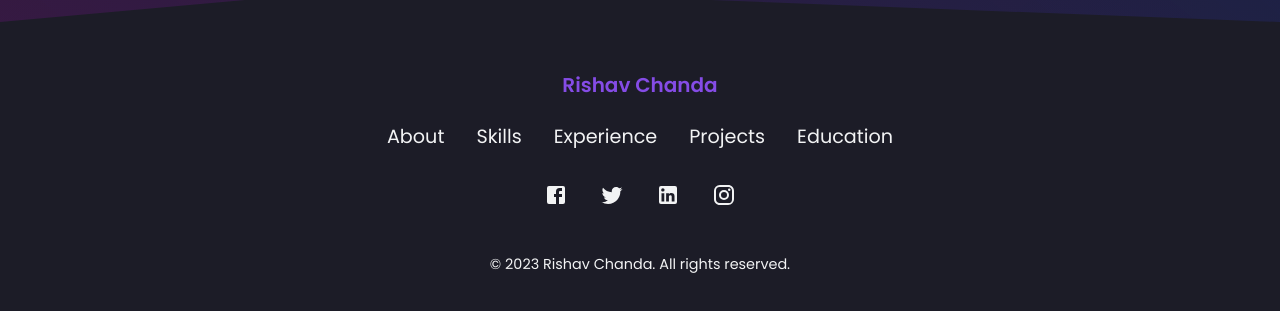
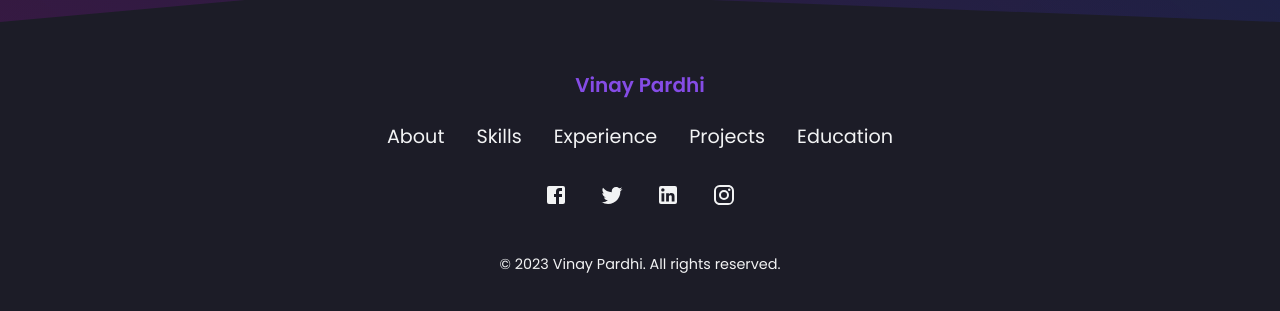
Before and after one commit to Vinay9902/portfolio_vinay, a React (Create React App) app: page / in a window 1280 px wide. Shown: the part 5427-5738 px from the top of the page. Built offline with nearby package versions, Linux system fonts and the light colour scheme.

Commit message:
changes in footer

```diff
--- a/src/App.js
+++ b/src/App.js
@@ -51,6 +51,7 @@ function App() {
       </Body>
     </Router>
   </ThemeProvider>
+
   );
 }
 
--- a/src/components/Footer/Footer.js
+++ b/src/components/Footer/Footer.js
@@ -88,7 +88,7 @@ function Footer() {
   return (
     <FooterContainer>
       <FooterWrapper>
-        <Logo>Rishav Chanda</Logo>
+        <Logo>Vinay Pardhi</Logo>
         <Nav>
           <NavLink href="#about">About</NavLink>
           <NavLink href="#skills">Skills</NavLink>
@@ -103,7 +103,7 @@ function Footer() {
           <SocialMediaIcon href={Bio.insta} target="display"><InstagramIcon /></SocialMediaIcon>
         </SocialMediaIcons>
         <Copyright>
-          &copy; 2023 Rishav Chanda. All rights reserved.
+          &copy; 2023 Vinay Pardhi. All rights reserved.
         </Copyright>
 
       </FooterWrapper>
--- a/src/components/Projects/Projects.js
+++ b/src/components/Projects/Projects.js
@@ -46,7 +46,7 @@ const Projects = ({openModal,setOpenModal}) => {
               <ProjectCard project={project} openModal={openModal} setOpenModal={setOpenModal}/>
             ))}
           {projects
-            .filter((item) => item.category == toggle)
+            .filter((item) => item.category === toggle)
             .map((project) => (
               <ProjectCard project={project} openModal={openModal} setOpenModal={setOpenModal}/>
             ))}
```
